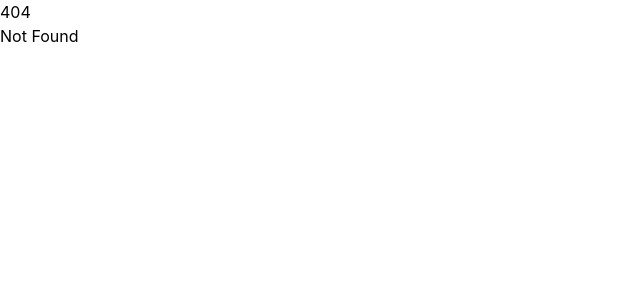
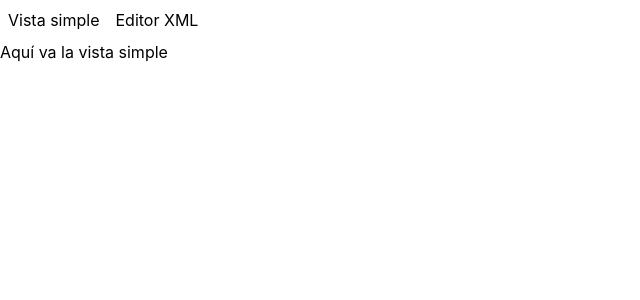
Before and after one commit to RSM-CR/RSMCR-FE, a SvelteKit app in the folder interfaz/: page /editor in a window 1280 px wide. Before the commit this address had no page. Shown: the top 300 px of the page, without its empty margins (0-640 px from the left). Built offline with nearby package versions, Linux system fonts and the light colour scheme.

Commit message:
Añadir cosas de la interfaz

```diff
--- /dev/null
+++ b/interfaz/src/lib/components/NavBar.svelte
@@ -0,0 +1,26 @@
+<script lang="ts">
+    import { Tab } from "../tab";
+
+	interface Props {
+		tabs?: Tab[];
+	}
+
+    let { tabs = [] }: Props = $props();
+</script>
+
+<nav>
+    {#each tabs as tab}
+        <ul>
+            <a href={tab.ruta}>{tab.nombre}</a>
+        </ul>
+    {/each}
+</nav>
+
+<style>
+    nav
+    {
+        display: flex;
+        gap: 16px;
+        padding: 8px;
+    }
+</style>
--- /dev/null
+++ b/interfaz/src/lib/tab.ts
@@ -0,0 +1,11 @@
+export class Tab
+{
+    nombre: string;
+    ruta: string;
+
+    constructor(nombre: string, ruta: string)
+    {
+        this.nombre = nombre;
+        this.ruta = ruta;
+    }
+}
--- /dev/null
+++ b/interfaz/src/routes/editor/+layout.svelte
@@ -0,0 +1,14 @@
+<script lang="ts">
+    import NavBar from "$lib/components/NavBar.svelte";
+    import { Tab } from "$lib/tab";
+    import { resolve } from "$app/paths";
+
+    const urlActual = resolve("/editor");
+
+    const tabs = [new Tab("Vista simple", urlActual), new Tab("Editor XML", `${urlActual}/xml`)]
+
+    let { children } = $props();
+</script>
+
+<NavBar tabs={tabs}/>
+{@render children()}
--- /dev/null
+++ b/interfaz/src/routes/editor/+page.svelte
@@ -0,0 +1 @@
+<p>Aquí va la vista simple</p>
--- /dev/null
+++ b/interfaz/src/routes/editor/xml/+page.svelte
@@ -0,0 +1 @@
+<p>Aquí va el editor de XML</p>
```
